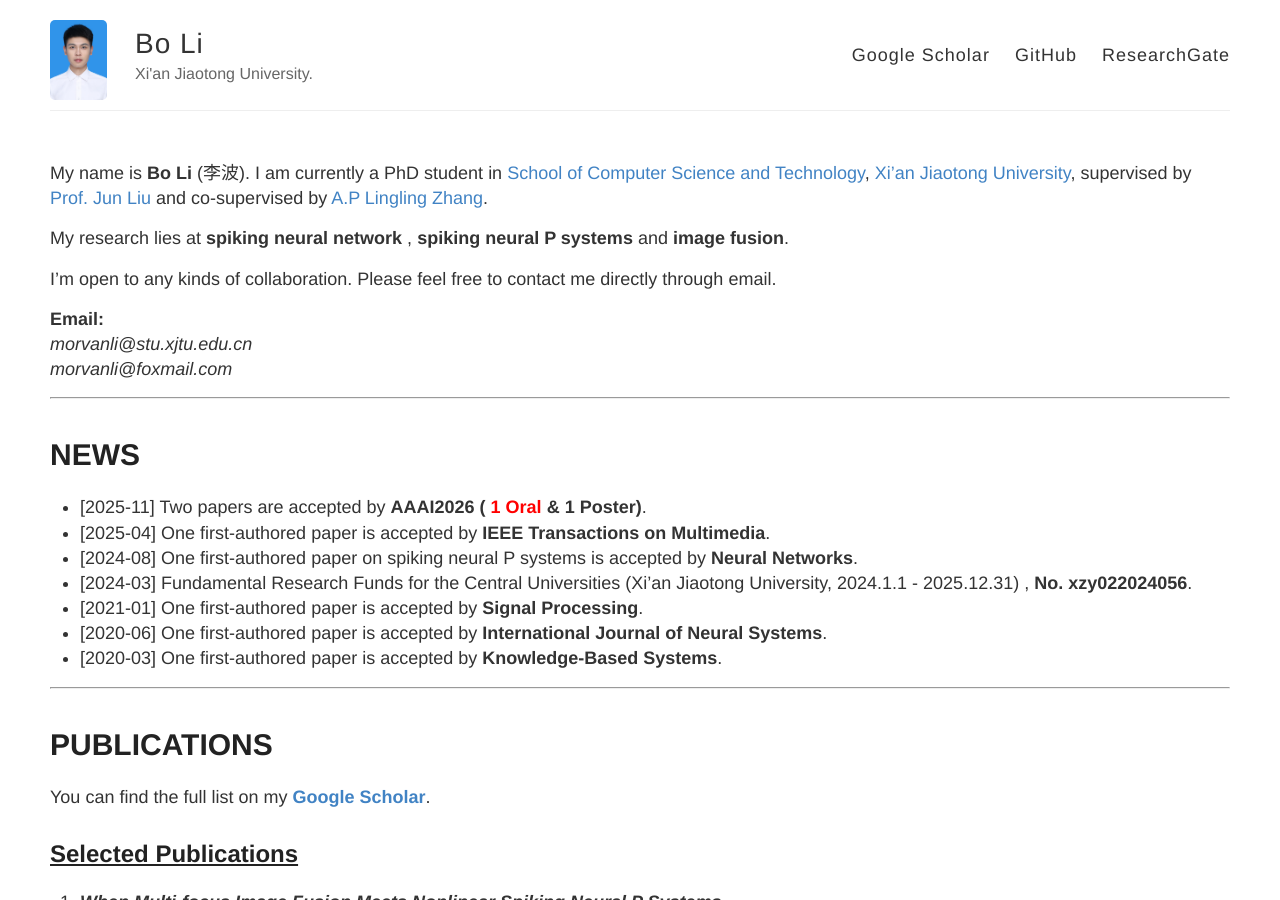
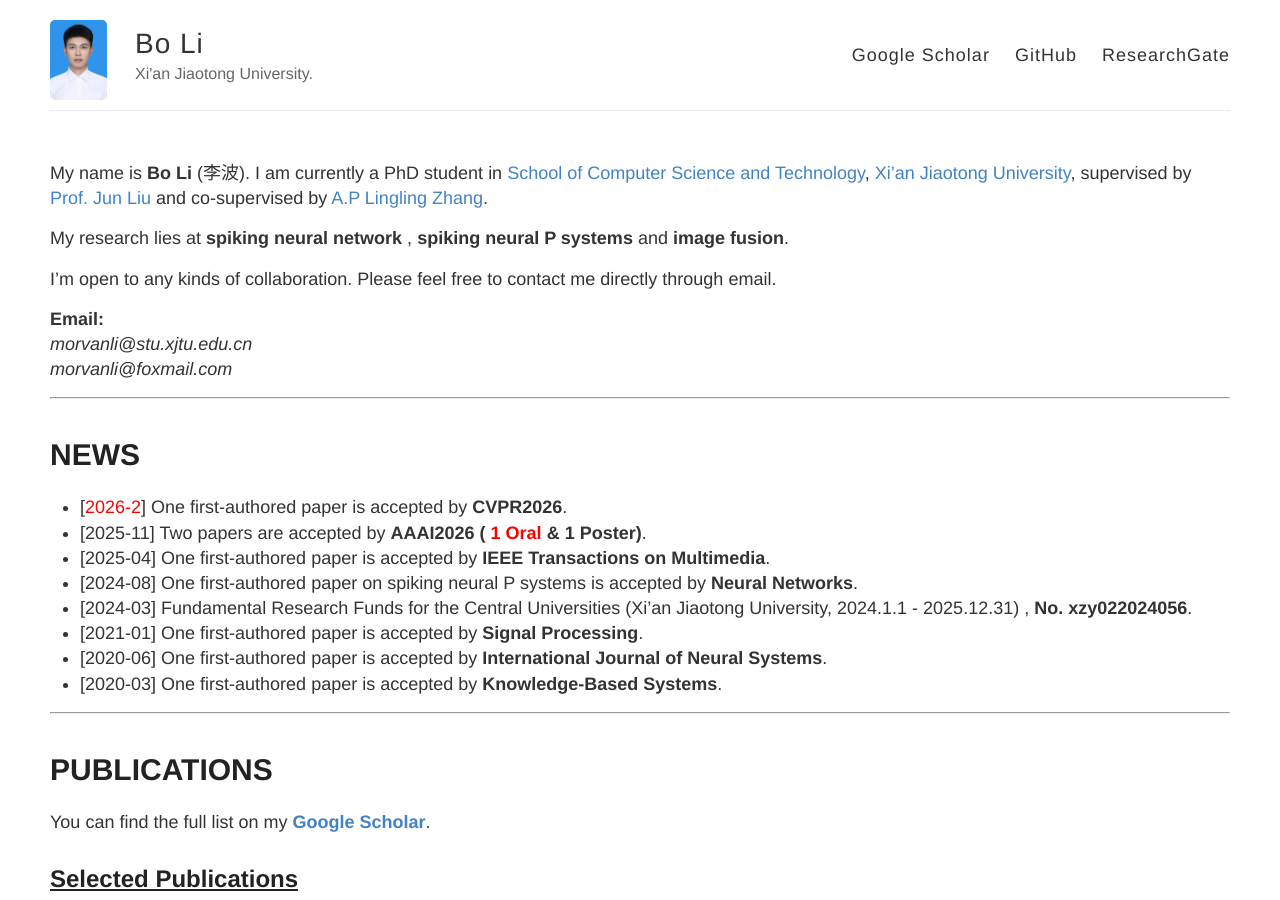
Before and after one commit to MorvanLi/MorvanLi.github.io, a Jekyll site: the page built from index.md, in a window 1280 px wide and 900 px high. Built offline with Jekyll 4.4.1, drawn with Linux system fonts in a browser that asks for light colours; our own code applies the rules of GitHub Pages for plain Markdown files.

Commit message:
update CVPR2026

```diff
--- a/index.md
+++ b/index.md
@@ -13,6 +13,7 @@ I'm open to any kinds of collaboration. Please feel free to contact me directly
 ---
 
 # NEWS
+- [<font color='red'>2026-2</font>] One first-authored paper is accepted by **CVPR2026**.
 - [2025-11] Two papers are accepted by **AAAI2026  (<font color='red'> 1 Oral </font> & 1 Poster)**.
 - [2025-04] One first-authored paper is accepted by **IEEE Transactions on Multimedia**.
 - [2024-08] One first-authored paper on spiking neural P systems is accepted by **Neural Networks**.
```
